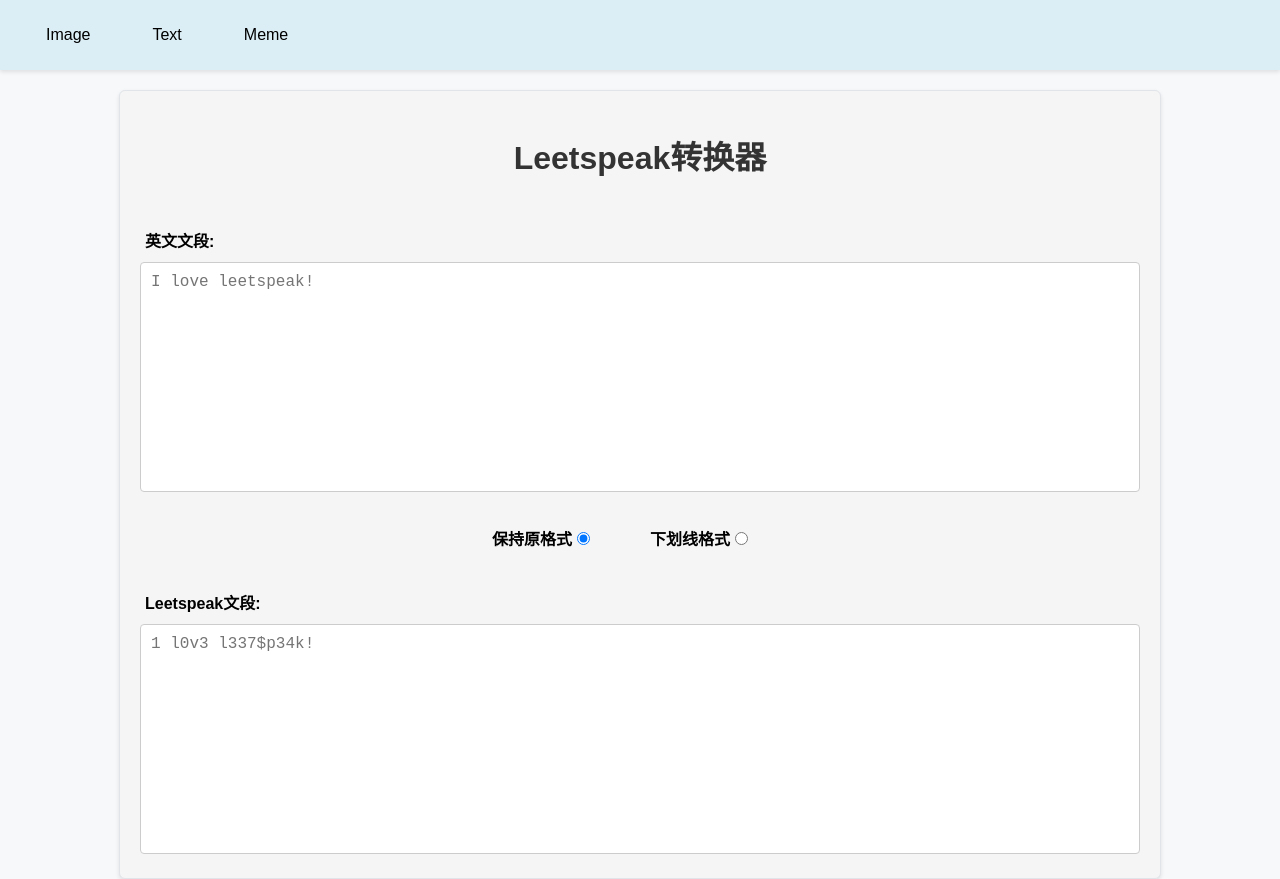
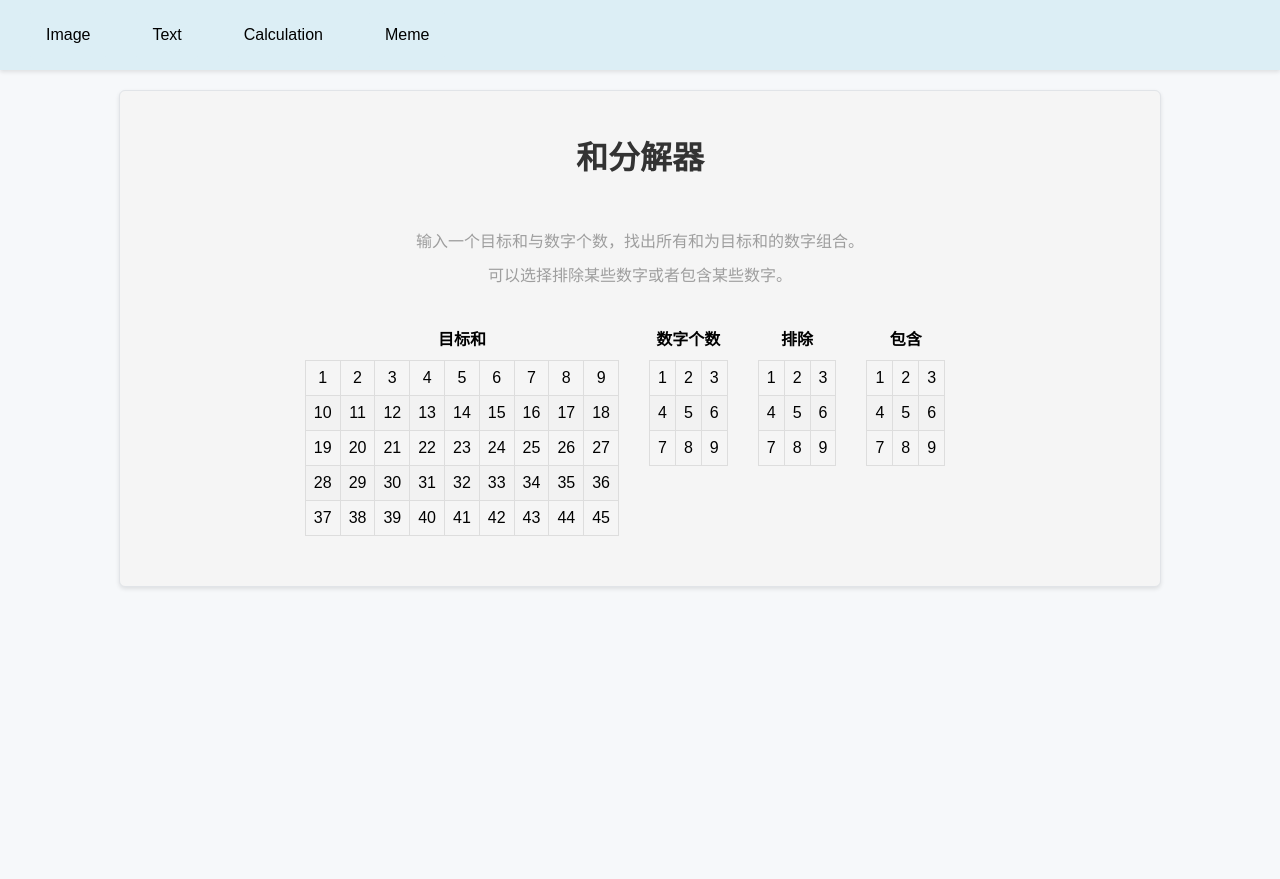
Before and after one commit to WatanabeChika/Wana_tools, a Vue app: page / in a window 1280 px wide. After the commit the page ends 800 px from the top, so only its background shows below. Built offline with nearby package versions, Linux system fonts and the light colour scheme.

Commit message:
add decomposition

```diff
--- a/src/App.vue
+++ b/src/App.vue
@@ -6,8 +6,9 @@ import MatchingMeme from './ImageType/MatchingMemeEditor.vue'
 import GIFMeme from './ImageType/GIFMemeEditor.vue'
 import Chinkana from './TextType/Chinese_to_katakana.vue'
 import Leetspeak from './TextType/Leetspeak.vue';
+import Decomposition from './CalcType/SudokuComb.vue';
 
-const currentPage = ref(Leetspeak)
+const currentPage = ref(Decomposition)
 
 const imageItems = ref([
   { name: 'LoveLive', path: LoveLive },
@@ -19,6 +20,10 @@ const textItems = ref([
   { name: 'Leetspeak', path: Leetspeak },
 ]);
 
+const CalcItems = ref([
+  { name: 'Decomposition', path: Decomposition },
+]);
+
 const memeItems = ref([
   { name: 'Matching', path: MatchingMeme },
   { name: 'OshiGIF', path: GIFMeme }
@@ -28,6 +33,7 @@ const memeItems = ref([
 const Items = ref([
   { type: 'Image', apps: imageItems },
   { type: 'Text', apps: textItems },
+  { type: 'Calculation', apps: CalcItems },
   { type: 'Meme', apps: memeItems }
 ]);
 
--- /dev/null
+++ b/src/CalcType/SudokuComb.vue
@@ -0,0 +1,250 @@
+<script setup>
+import { ref } from 'vue';
+
+const sum = ref(0);
+const n = ref(0);
+const results = ref([]);
+
+const numbers = ref([
+  { name: 1, checked: false, excluded: false, included: false },
+  { name: 2, checked: false, excluded: false, included: false },
+  { name: 3, checked: false, excluded: false, included: false },
+  { name: 4, checked: false, excluded: false, included: false },
+  { name: 5, checked: false, excluded: false, included: false },
+  { name: 6, checked: false, excluded: false, included: false },
+  { name: 7, checked: false, excluded: false, included: false },
+  { name: 8, checked: false, excluded: false, included: false },
+  { name: 9, checked: false, excluded: false, included: false },
+]);
+
+const sums = ref([
+  { name: 1, checked: false},
+  { name: 2, checked: false},
+  { name: 3, checked: false},
+  { name: 4, checked: false},
+  { name: 5, checked: false},
+  { name: 6, checked: false},
+  { name: 7, checked: false},
+  { name: 8, checked: false},
+  { name: 9, checked: false},
+  { name: 10, checked: false},
+  { name: 11, checked: false},
+  { name: 12, checked: false},
+  { name: 13, checked: false},
+  { name: 14, checked: false},
+  { name: 15, checked: false},
+  { name: 16, checked: false},
+  { name: 17, checked: false},
+  { name: 18, checked: false},
+  { name: 19, checked: false},
+  { name: 20, checked: false},
+  { name: 21, checked: false},
+  { name: 22, checked: false},
+  { name: 23, checked: false},
+  { name: 24, checked: false},
+  { name: 25, checked: false},
+  { name: 26, checked: false},
+  { name: 27, checked: false},
+  { name: 28, checked: false},
+  { name: 29, checked: false},
+  { name: 30, checked: false},
+  { name: 31, checked: false},
+  { name: 32, checked: false},
+  { name: 33, checked: false},
+  { name: 34, checked: false},
+  { name: 35, checked: false},
+  { name: 36, checked: false},
+  { name: 37, checked: false},
+  { name: 38, checked: false},
+  { name: 39, checked: false},
+  { name: 40, checked: false},
+  { name: 41, checked: false},
+  { name: 42, checked: false},
+  { name: 43, checked: false},
+  { name: 44, checked: false},
+  { name: 45, checked: false},
+]);
+
+const findCombinations = () => {
+  results.value = [];
+  findCombinationsHelper([], 1, sum.value, n.value);
+  // 排除不符合条件的结果
+  results.value = results.value.filter(result => {
+    for (let i = 0; i < result.length; i++) {
+      if (numbers.value[result[i] - 1].excluded) {
+        return false;
+      }
+    }
+    for (let i = 0; i < numbers.value.length; i++) {
+      if (numbers.value[i].included && !result.includes(i + 1)) {
+        return false;
+      }
+    }
+    return true;
+  });
+};
+
+const findCombinationsHelper = (current, start, sum, n) => {
+  if (sum === 0 && n === 0) {
+    results.value.push([...current]);
+    return;
+  }
+
+  for (let i = start; i <= sum && i <= 9; i++) {
+    current.push(i);
+    findCombinationsHelper(current, i + 1, sum - i, n - 1);
+    current.pop();
+  }
+};
+
+// 切换和的选中状态
+const toggleSum = (item) => {
+  if (item.checked) {
+    item.checked = false;
+    sum.value = 0;
+  } else {
+    for (let i = 0; i < sums.value.length; i++) {
+      sums.value[i].checked = false;
+    }
+    item.checked = true;
+    sum.value = item.name;
+  }
+  findCombinations();
+};
+
+// 将和分组
+const chunkOfSum = () => {
+  const chunk = [];
+  for (let i = 0; i < sums.value.length; i += 9) {
+    chunk.push(sums.value.slice(i, i + 9));
+  }
+  return chunk;
+}
+
+// 切换数字的选中状态
+const toggleNumber = (num, mode) => {
+  if (mode === 1) {
+    num.excluded = !num.excluded;
+  } else if (mode === 2) {
+    num.included = !num.included;
+  }
+  else {
+    if (num.checked) {
+      num.checked = false;
+      n.value = 0;
+    } else {
+      for (let i = 0; i < numbers.value.length; i++) {
+        numbers.value[i].checked = false;
+      }
+      num.checked = true;
+      n.value = num.name;
+    }
+  }
+  findCombinations();
+};
+
+// 将数字分组
+const chunkOfNumber = () => {
+  const chunk = [];
+  for (let i = 0; i < numbers.value.length; i += 3) {
+    chunk.push(numbers.value.slice(i, i + 3));
+  }
+  return chunk;
+}
+
+// 将结果分组
+const chunkOfResult = () => {
+  const chunk = [];
+  for (let i = 0; i < results.value.length; i += 7) {
+    chunk.push(results.value.slice(i, i + 7));
+  }
+  return chunk;
+}
+
+
+</script>
+
+<template>
+  <h1>和分解器</h1>
+  <p style="margin-bottom: 10px; margin-top: 0px">输入一个目标和与数字个数，找出所有和为目标和的数字组合。</p>
+  <p style="margin-bottom: 10px; margin-top: 0px">可以选择排除某些数字或者包含某些数字。</p>
+    <div id="main-container">
+      <div id="sum-input">
+        <label style="margin-left: 0px;">目标和 </label>
+        <table>
+          <tr v-for="row in chunkOfSum()" :key="row[0].label">
+            <td v-for="sum in row" :key="sum.name" :class="{ sum_checked: sum.checked }" @click="toggleSum(sum)">
+              {{ sum.name }}
+            </td>
+          </tr>
+        </table>
+      </div>
+      <div id="number-input">
+        <label style="margin-left: 0px;">数字个数 </label>
+        <table>
+          <tr v-for="row in chunkOfNumber()" :key="row[0].label">
+            <td v-for="num in row" :key="num.name" :class="{ number_checked: num.checked }" @click="toggleNumber(num, 0)">
+              {{ num.name }}
+            </td>
+          </tr>
+        </table>
+      </div>
+      <div id="exclude">
+        <label style="margin-left: 0px;">排除</label>
+        <table>
+          <tr v-for="row in chunkOfNumber()" :key="row[0].label">
+            <td v-for="num in row" :key="num.name" :class="{ number_excluded: num.excluded }" @click="toggleNumber(num, 1)">
+              {{ num.name }}
+            </td>
+          </tr>
+        </table>
+      </div>
+      <div id="include">
+        <label style="margin-left: 0px;">包含</label>
+        <table>
+          <tr v-for="row in chunkOfNumber()" :key="row[0].label">
+            <td v-for="num in row" :key="num.name" :class="{ number_included: num.included }" @click="toggleNumber(num, 2)">
+              {{ num.name }}
+            </td>
+          </tr>
+        </table>
+      </div>
+
+    </div>
+
+    <div id="results">
+      <table v-if="results.length!=0&&results[0].length!=0">
+        <tr v-for="row in chunkOfResult()" :key="row[0].label">
+          <td v-for="result in row" :key="num">
+            {{ result.join(', ') }}
+          </td>
+        </tr>
+      </table>
+    </div>
+
+</template>
+
+<style>
+
+#exclude, #include, #sum-input, #number-input {
+  margin-right: 30px;
+}
+
+#main-container {
+  display: flex;
+  margin-top: 30px;
+}
+
+.sum_checked, .number_checked {
+  background-color: yellow;
+}
+
+.number_excluded {
+  background-color: crimson;
+}
+
+.number_included {
+  background-color: aquamarine;
+}
+
+</style>
```
